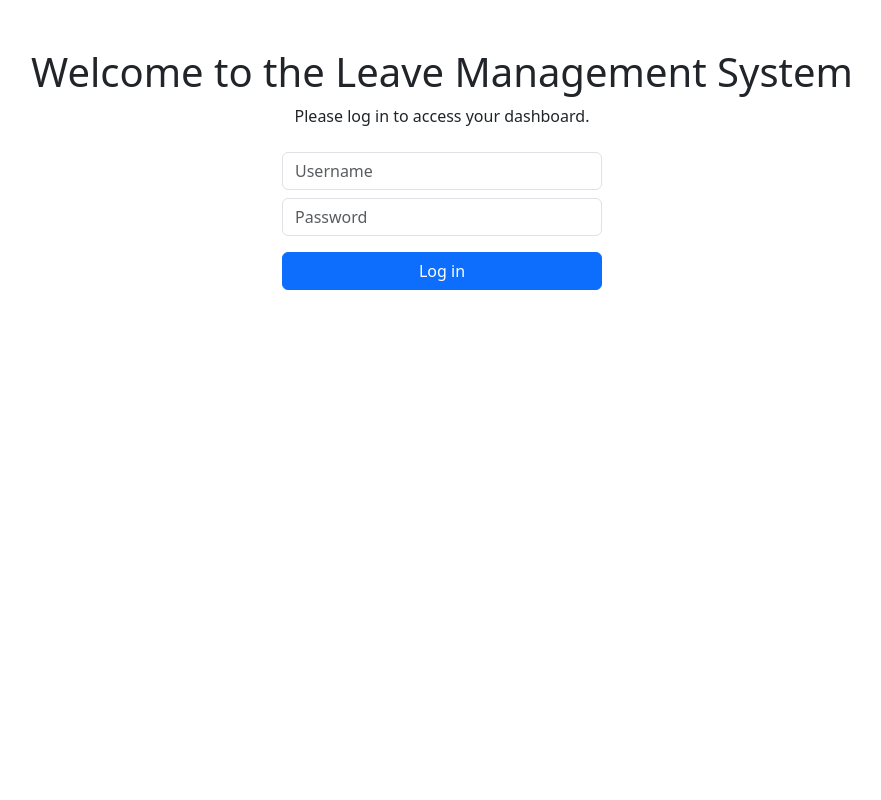
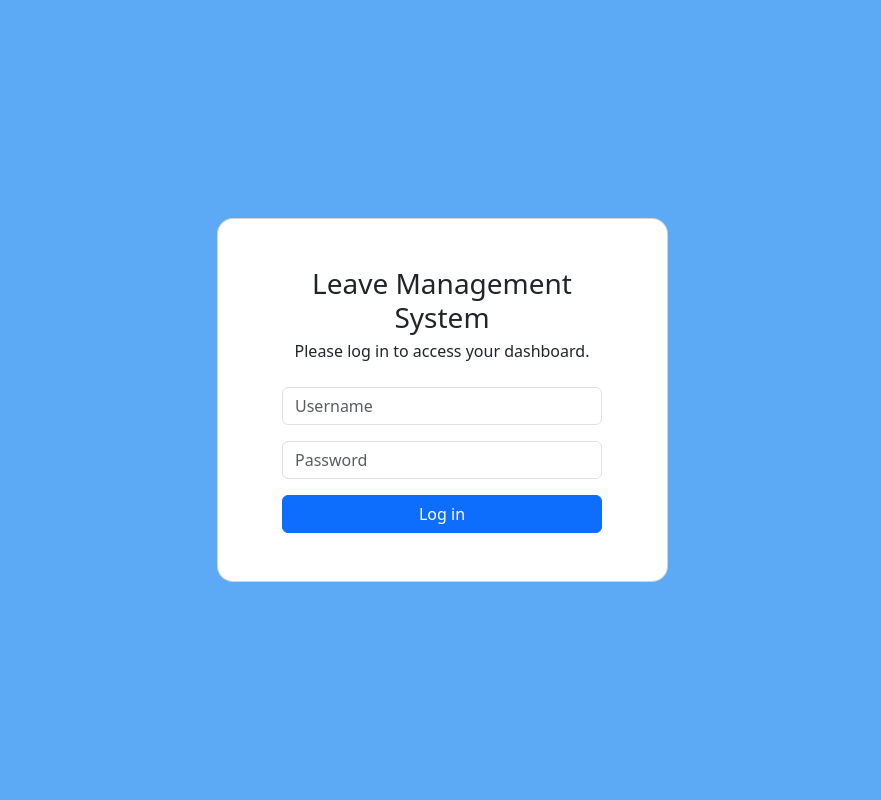
Before and after one commit to opilun/leavemng, a Django app: page / in a window 1280 px wide. Shown: the whole page, without its empty margins (198-1079 px from the left). Run offline with Django 5.2, Linux system fonts and the light colour scheme.

Commit message:
Refactor login page layout completed

```diff
--- a/templates/accounts/login.html
+++ b/templates/accounts/login.html
@@ -10,16 +10,18 @@
     </head>
 
     <body>
-            <div class="container text-center mt-5">
-                <h1>Welcome to the Leave Management System</h1>
+        <section class="vh-100 d-flex flex-column justify-content-center align-items-center" style="background-color: #5ca9f5ff;">
+            <div class="container py-5 h-100">
+                <div class="row d-flex justify-content-center align-items-center h-100">
+                    <div class="col-12 col-md-8 col-lg-6 col-xl-5">
+                        <div class="card shadow-2-strong" style="border-radius: 1rem;">
+                            <div class="card-body p-5 text-center">
+                                <h3 class="mb-1">Leave Management System</h3>
                                 <p class="fw-lighter">Please log in to access your dashboard.</p>
-
-            </div>
                                 <div class="d-flex justify-content-center align-items-center mt-4">
                                     <form method="post" class="w-100" style="max-width: 320px;">
                                         {% csrf_token %}
-
-                    <input type="text" name="username" class="form-control mb-2" placeholder="Username" required>
+                                        <input type="text" name="username" class="form-control mb-3" placeholder="Username" required>
                                         <input type="password" name="password" class="form-control mb-3" placeholder="Password" required>
                                         <button type="submit" class="btn btn-primary w-100">Log in</button>
                                         {% if messages %}
@@ -31,6 +33,12 @@
                                         {% endif %}
                                     </form>
                                 </div>
+                            </div>
+                        </div>
+                    </div>
+                </div>
+            </div>
+        </section>
         <!-- Bootstrap JS Bundle CDN (optional, for interactive components) -->
         <script src="https://cdn.jsdelivr.net/npm/bootstrap@5.3.3/dist/js/bootstrap.bundle.min.js"></script>
     </body>
```
Also changed, not shown: db.sqlite3. Lines whose indentation alone changed are shown as unchanged.
